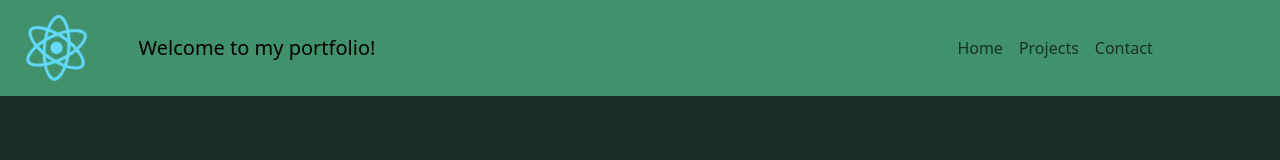
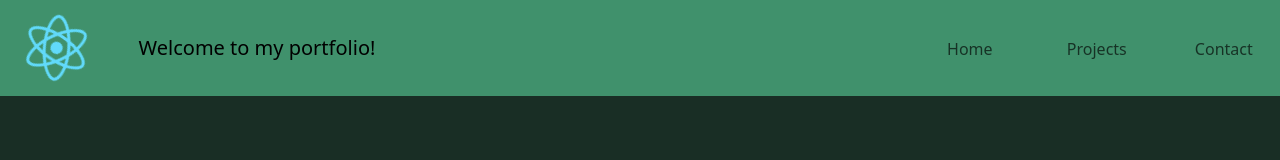
Before and after one commit to guihtryb/guihtryb.github.io, a React (Create React App) app: page / in a window 1280 px wide. Shown: the top 160 px of the page. Built offline with nearby package versions, Linux system fonts and the light colour scheme.

Commit message:
Add transitions to header

```diff
--- a/src/Components/NavBarContent.jsx
+++ b/src/Components/NavBarContent.jsx
@@ -3,7 +3,6 @@ import { Container, Navbar, Nav, NavDropdown } from 'react-bootstrap';
 import logo from '../logo.svg'
 import '../Style/NavBar.css'
 import '../App.css'
-
 
 export default class NavBarContent extends Component {
   render() {
@@ -11,15 +10,15 @@ export default class NavBarContent extends Component {
         <Navbar fixed="top" className="navbar-container" expand="lg" variant="light">
           <img src={logo} className="App-logo" alt="React logo" />
           <Container>
-            <Navbar.Brand>
+            <Navbar.Brand className="welcome-text">
               Welcome to my portfolio!
             </Navbar.Brand>
             <Navbar.Toggle aria-controls="basic-navbar-nav" />
     <Navbar.Collapse id="basic-navbar-nav">
       <Nav className="me-auto" >
-        <Nav.Link href="#home">Home</Nav.Link>
-        <Nav.Link href="#projects">Projects</Nav.Link>
-        <Nav.Link href="#contact">Contact</Nav.Link>
+        <Nav.Link href="#home" className="nav-link"><span>Home</span></Nav.Link>
+        <Nav.Link href="#projects" className="nav-link"><span>Projects</span></Nav.Link>
+        <Nav.Link href="#contact" className="nav-link"><span>Contact</span></Nav.Link>
         {/* <NavDropdown title="Dropdown" id="basic-nav-dropdown">
           <NavDropdown.Item href="#action/3.1">Action</NavDropdown.Item>
           <NavDropdown.Item href="#action/3.2">Another action</NavDropdown.Item>
--- a/src/Style/NavBar.css
+++ b/src/Style/NavBar.css
@@ -3,12 +3,51 @@
   padding: 15px;
 }
 
+.welcome-text {
+  color: black;
+}
+
+
+
+.nav-link {
+  width: 97px;
+  text-align: center;
+  margin: 5px 15px;
+  border-radius: 6px;
+}
+
+.nav-link:hover {
+  background: aqua;
+  font-weight: 700;
+  box-shadow: 0 3px 6px rgba(0, 0, 0, 0.16), 0 3px 6px rgba(0, 0, 0, 0.23);
+  width: 120px;
+  transition: 1s;
+}
+
+
+.nav-link:hover span {
+  color: black;
+}
+
+
+.nav-link:after {
+  content: '»';
+  display: inline-block;
+  opacity: 0;
+  font-size: 18px;
+  margin-left: 10px;
+  transition: 0.3s;
+  transform: rotate(90deg);
+}
+
+.nav-link:hover:after {
+  opacity: 1;
+}
+
+
+
 @media only screen and (min-width : 990px) {
   #basic-navbar-nav {
-    margin-left: 50%;
+    margin-left: 47%;
   }
 }
-
-/* #basic-navbar-nav {
-  margin-left: 50%;
-} */
```
Also changed, not shown: src/Pages/Home.js (added).
